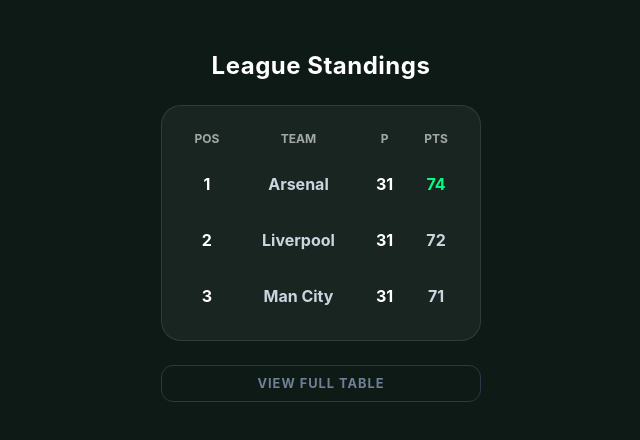
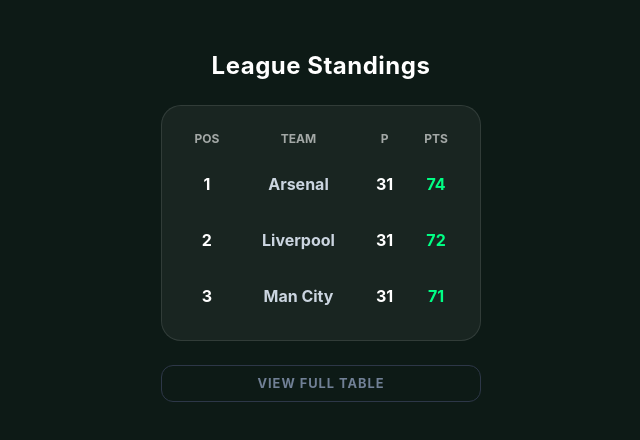
Before and after one commit to nvthvn-mf/footreact, a React (Vite) app: page / in a window 1280 px wide. Shown: the top 440 px of the page, without its empty margins (319-959 px from the left). Built offline with nearby package versions, Linux system fonts and the light colour scheme.

Commit message:
Factorisation du code avec le sous composant StandingRow.jsx et exteriorisation du css dans LeagueStandings.css

```diff
--- a/src/App.jsx
+++ b/src/App.jsx
@@ -7,7 +7,7 @@ function App() {
       <div className="app-container">
 
           <main style={{ padding: '20px', display: 'flex', justifyContent: 'flex-end' }}>
-              <LeagueStandings leagueCode="PL" />
+              <LeagueStandings leagueCode />
           </main>
       </div>
   )
--- /dev/null
+++ b/src/components/standings/LeagueStandings.css
@@ -0,0 +1,55 @@
+/* LeagueStandings.css */
+
+.standings-container {
+    width: 320px;
+}
+
+.standings-title {
+    letter-spacing: 0.5px;
+}
+
+.standings-box {
+    background-color: rgba(255, 255, 255, 0.05);
+    border-radius: 20px;
+    border: 1px solid rgba(255, 255, 255, 0.1);
+}
+
+.standings-table {
+    color: #a0aec0;
+}
+
+.standings-thead {
+    opacity: 0.6;
+    font-size: 0.75rem;
+}
+
+/* Le style du bouton */
+.standings-btn {
+    color: #718096;
+    background-color: transparent;
+    border: 1px solid #2d3748;
+    border-radius: 12px;
+    font-size: 0.8rem;
+    letter-spacing: 1px;
+    transition: all 0.3s ease;
+}
+
+.standings-btn:hover {
+    color: #ffffff;
+    border-color: #4a5568;
+    background-color: rgba(255, 255, 255, 0.05);
+}
+
+/* Les styles pour les lignes du tableau */
+.team-name {
+    color: #cbd5e0;
+}
+
+/* Couleurs dynamiques pour les points */
+.pts-active {
+    color: #00ff85; /* Vert fluo */
+}
+
+.pts-inactive {
+    color: #cbd5e0; /* Gris */
+}
--- a/src/components/standings/LeagueStandings.jsx
+++ b/src/components/standings/LeagueStandings.jsx
@@ -1,25 +1,23 @@
 import React from 'react';
+import StandingRow from "./StandingRow.jsx";
+import './LeagueStandings.css';
 
 const LeagueStandings = () => {
     const teams = [
         { pos: 1, team: 'Arsenal', p: 31, pts: 74, active: true },
-        { pos: 2, team: 'Liverpool', p: 31, pts: 72, active: false },
-        { pos: 3, team: 'Man City', p: 31, pts: 71, active: false },
+        { pos: 2, team: 'Liverpool', p: 31, pts: 72, active: true },
+        { pos: 3, team: 'Man City', p: 31, pts: 71, active: true },
     ];
 
     return (
-        <div style={{ width: '320px' }}>
-            <h4 className="text-white mb-4 fw-bold" style={{ letterSpacing: '0.5px' }}>
+        <div className="standings-container">
+            <h4 className="text-white mb-4 fw-bold standings-title">
                 League Standings
             </h4>
 
-            <div className="p-3" style={{
-                backgroundColor: 'rgba(255, 255, 255, 0.05)',
-                borderRadius: '20px',
-                border: '1px solid rgba(255, 255, 255, 0.1)'
-            }}>
-                <table className="table table-borderless align-middle mb-0" style={{ color: '#a0aec0' }}>
-                    <thead className="small text-uppercase" style={{ opacity: 0.6, fontSize: '0.75rem' }}>
+            <div className="p-3 standings-box">
+                <table className="table table-borderless align-middle mb-0 standings-table">
+                    <thead className="small text-uppercase standings-thead">
                     <tr>
                         <th className="bg-transparent text-white">Pos</th>
                         <th className="bg-transparent text-white">Team</th>
@@ -29,28 +27,20 @@ const LeagueStandings = () => {
                     </thead>
                     <tbody className="fw-bold">
                     {teams.map((t) => (
-                        <tr key={t.pos}>
-                            <td className="bg-transparent text-white py-3">{t.pos}</td>
-                            <td className="bg-transparent" style={{ color: '#cbd5e0' }}>{t.team}</td>
-                            <td className="bg-transparent text-center text-white">{t.p}</td>
-                            <td className="bg-transparent text-center" style={{ color: t.active ? '#00ff85' : '#cbd5e0' }}>
-                                {t.pts}
-                            </td>
-                        </tr>
+                        <StandingRow
+                            key={t.pos}
+                            pos={t.pos}
+                            team={t.team}
+                            p={t.p}
+                            pts={t.pts}
+                            active={t.active}
+                        />
                     ))}
                     </tbody>
                 </table>
             </div>
 
-            <button className="btn w-100 mt-4 py-2 text-uppercase fw-bold" style={{
-                color: '#718096',
-                backgroundColor: 'transparent',
-                border: '1px solid #2d3748',
-                borderRadius: '12px',
-                fontSize: '0.8rem',
-                letterSpacing: '1px',
-                transition: 'all 0.3s ease'
-            }}>
+            <button className="btn w-100 mt-4 py-2 text-uppercase fw-bold standings-btn">
                 View Full Table
             </button>
         </div>
--- /dev/null
+++ b/src/components/standings/StandingRow.jsx
@@ -0,0 +1,16 @@
+import React from 'react';
+
+const StandingRow = ({ pos, team, p, pts, active }) => {
+    return (
+        <tr key={pos}>
+            <td className="bg-transparent text-white py-3">{pos}</td>
+            <td className="bg-transparent" style={{ color: '#cbd5e0' }}>{team}</td>
+            <td className="bg-transparent text-center text-white">{p}</td>
+            <td className="bg-transparent text-center" style={{ color: active ? '#00ff85' : '#cbd5e0' }}>
+                {pts}
+            </td>
+        </tr>
+    )
+}
+
+export default StandingRow;
```
